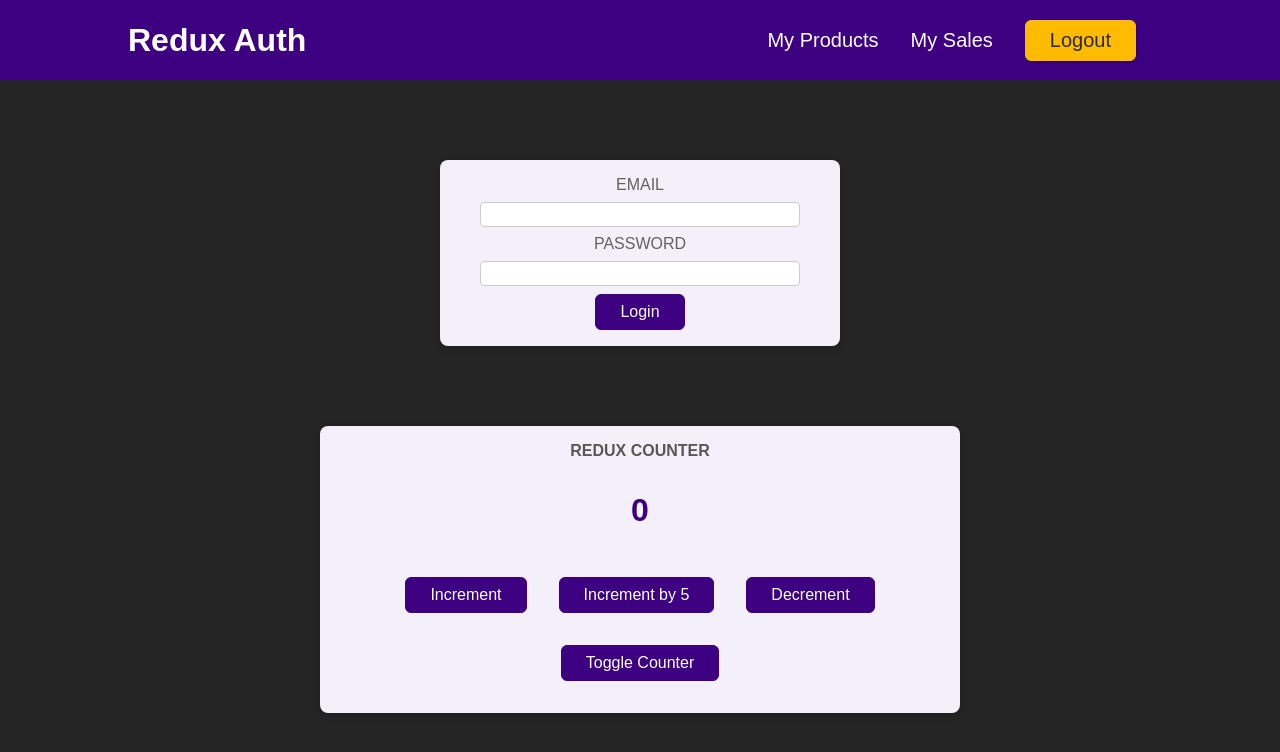
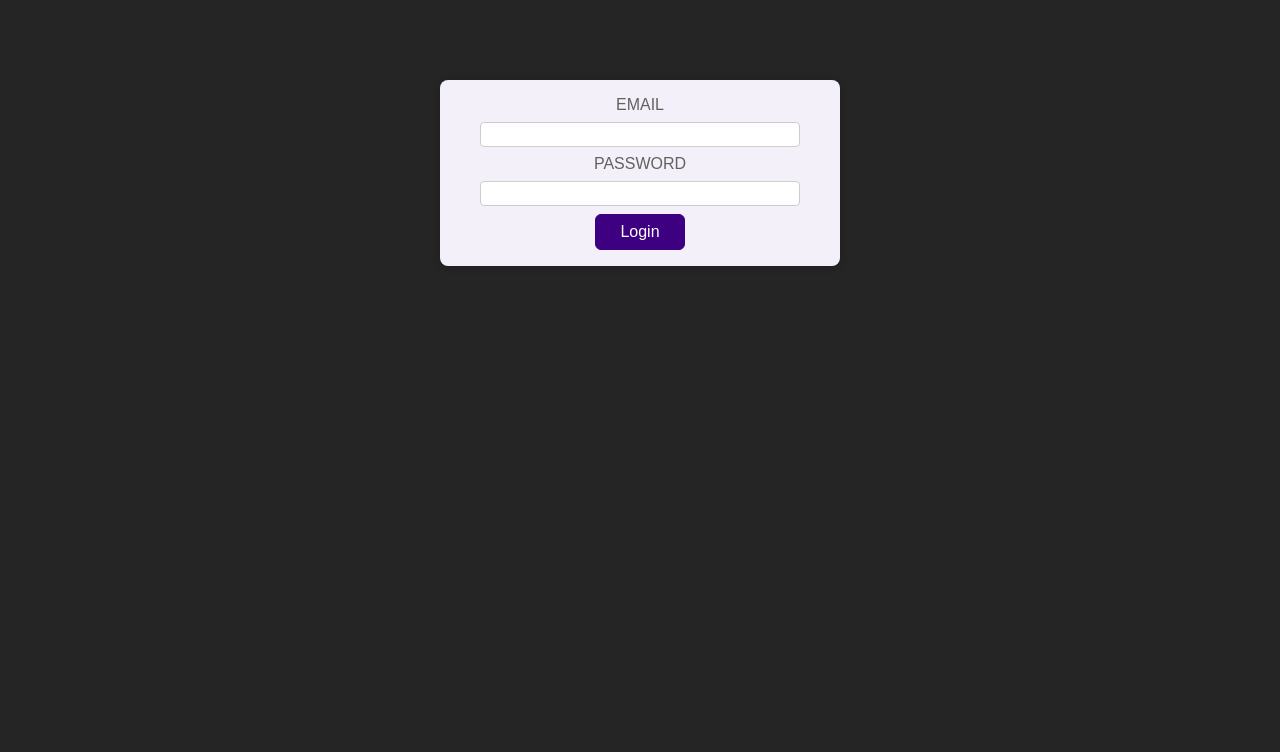
Before and after one commit to Simranjit884/redux-counter, a React (Create React App) app: page / in a window 1280 px wide. Shown: the top 752 px of the page. Built offline with nearby package versions, Linux system fonts and the light colour scheme.

Commit message:
conditional login

```diff
--- a/src/App.js
+++ b/src/App.js
@@ -1,15 +1,19 @@
-import { Fragment } from 'react';
-import Counter from './components/Counter';
-import Header from './components/Header';
-import Auth from './components/Auth';
-
+import { Fragment } from "react";
+import Counter from "./components/Counter";
+import Header from "./components/Header";
+import UserProfile from "./components/UserProfile";
+import Auth from "./components/Auth";
+import { useSelector } from "react-redux";
 
 function App() {
+  const isAuthenticated = useSelector((state) => state.auth.isAuthenticated);
+
   return (
     <Fragment>
-    <Header />
-    <Auth />
-    <Counter />
+      {isAuthenticated && <Header />}
+      {!isAuthenticated && <Auth />}
+      {isAuthenticated && <UserProfile />}
+      {isAuthenticated && <Counter />}
     </Fragment>
   );
 }
--- a/src/components/Auth.js
+++ b/src/components/Auth.js
@@ -1,19 +1,26 @@
-import classes from './Auth.module.css';
+import classes from "./Auth.module.css";
+import { useSelector, useDispatch } from "react-redux";
+import { authActions } from "../store";
 
 const Auth = () => {
+  const dispatch = useDispatch();
+  const onLoginHandler = () => {
+    dispatch(authActions.login());
+  };
+
   return (
     <main className={classes.auth}>
       <section>
         <form>
           <div className={classes.control}>
-            <label htmlFor='email'>Email</label>
-            <input type='email' id='email' />
+            <label htmlFor="email">Email</label>
+            <input type="email" id="email" />
           </div>
           <div className={classes.control}>
-            <label htmlFor='password'>Password</label>
-            <input type='password' id='password' />
+            <label htmlFor="password">Password</label>
+            <input type="password" id="password" />
           </div>
-          <button>Login</button>
+          <button onClick={onLoginHandler}>Login</button>
         </form>
       </section>
     </main>
--- a/src/components/Header.js
+++ b/src/components/Header.js
@@ -1,19 +1,25 @@
-import classes from './Header.module.css';
+import classes from "./Header.module.css";
+import { useDispatch } from "react-redux";
+import { authActions } from "../store";
 
 const Header = () => {
+  const dispatch = useDispatch();
+  const onLogOutHandler = () => {
+    dispatch(authActions.logOut());
+  };
   return (
     <header className={classes.header}>
       <h1>Redux Auth</h1>
       <nav>
         <ul>
           <li>
-            <a href='/'>My Products</a>
+            <a href="/">My Products</a>
           </li>
           <li>
-            <a href='/'>My Sales</a>
+            <a href="/">My Sales</a>
           </li>
           <li>
-            <button>Logout</button>
+            <button onClick={onLogOutHandler}>Logout</button>
           </li>
         </ul>
       </nav>
--- a/src/store/index.js
+++ b/src/store/index.js
@@ -1,9 +1,9 @@
-import {createSlice, configureStore} from '@reduxjs/toolkit';
+import { createSlice, configureStore } from "@reduxjs/toolkit";
 
-const initialState = {counter: 0, showCounter: true};
+const initialState = { counter: 0, showCounter: true };
 
 const counterSlice = createSlice({
-  name: 'counter',
+  name: "counter",
   initialState,
   reducers: {
     increment(state) {
@@ -18,28 +18,29 @@ const counterSlice = createSlice({
     toggle(state) {
       state.showCounter = !state.showCounter;
     },
-  }
+  },
 });
 
-const authInitialState = {isAuthenticated: false};
+const authInitialState = { isAuthenticated: false };
 
 const authSlice = createSlice({
-  name: 'auth',
+  name: "auth",
   initialState: authInitialState,
-  reducer: {
+  reducers: {
     logIn(state) {
       state.isAuthenticated = true;
     },
     logOut(state) {
       state.isAuthenticated = false;
     },
-  }
+  },
 });
 
 const store = configureStore({
-  reducer: {counter: counterSlice.reducer, auth: authSlice.reducer}
+  reducer: { counter: counterSlice.reducer, auth: authSlice.reducer },
 });
 
 export const counterActions = counterSlice.actions;
+export const authActions = authSlice.actions;
 
 export default store;
```
